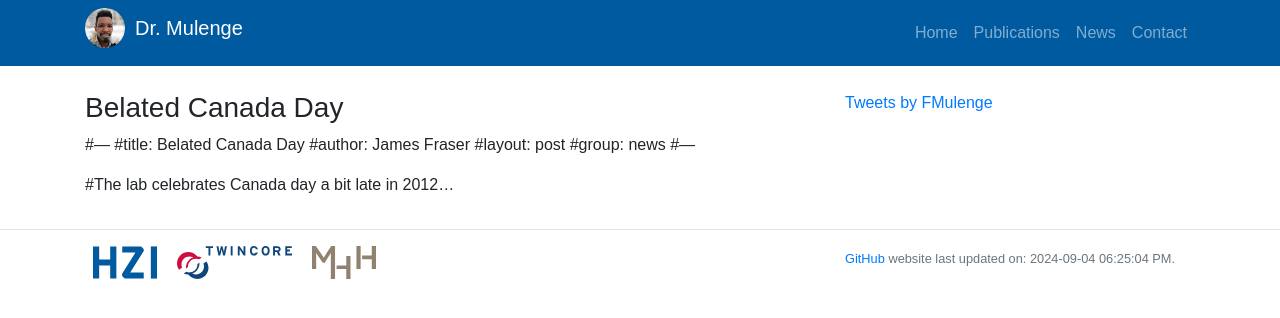
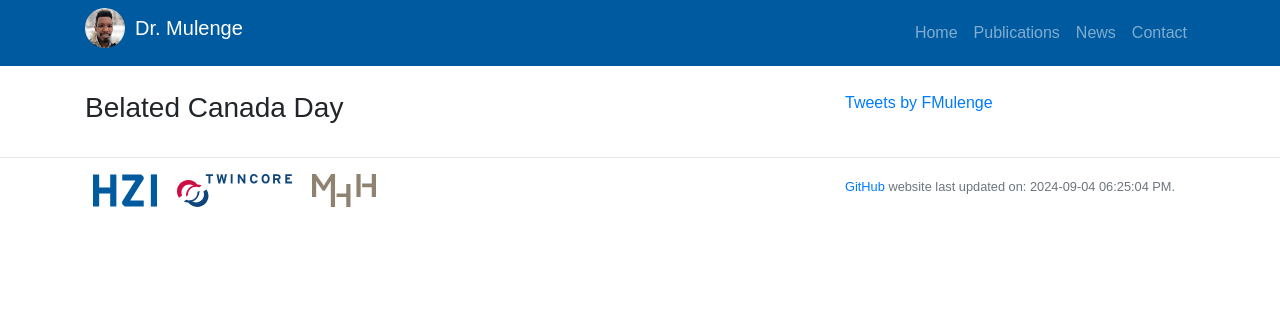
Before and after one commit to fmulenge/fmulenge.github.io, a Jekyll site: the page built from _posts/2012-08-13-Belated-Canada-Day.md, in a window 1280 px wide. Shown: the top 318 px of the page. Built offline with Jekyll 4.4.1, drawn with Linux system fonts in a browser that asks for light colours; our own code applies the rules of GitHub Pages for plain Markdown files; comment, search, counter and statistics services are not loaded.

Commit message:
Update 2012-08-13-Belated-Canada-Day.md

```diff
--- a/_posts/2012-08-13-Belated-Canada-Day.md
+++ b/_posts/2012-08-13-Belated-Canada-Day.md
@@ -1,9 +1,9 @@
-#---
-#title: Belated Canada Day
-#author: James Fraser
-#layout: post
-#group: news
-#---
+---
+<!--title: Belated Canada Day-->
+<!--author: James Fraser-->
+<!--layout: post-->
+<!--group: news-->
+---
  <!--img src="/static/img/news/canada-day-2012.jpg" alt="rahel" class="img-fluid"> -->
 
-#The lab celebrates Canada day a bit late in 2012...
+<!--The lab celebrates Canada day a bit late in 2012-->
```
